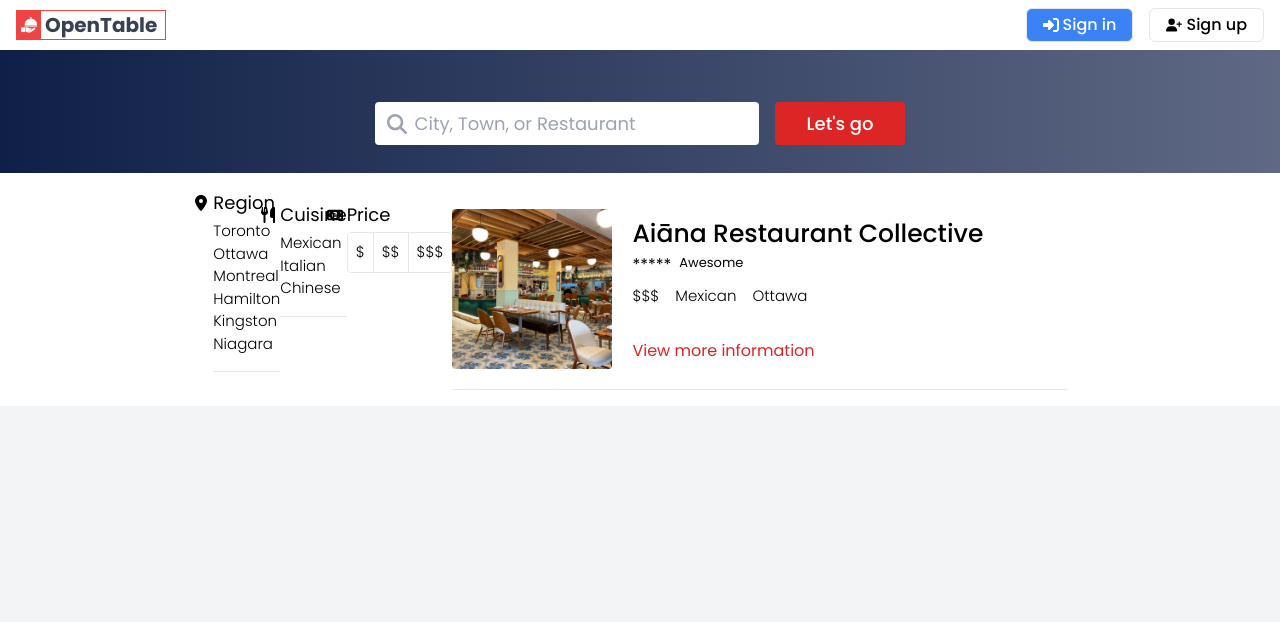
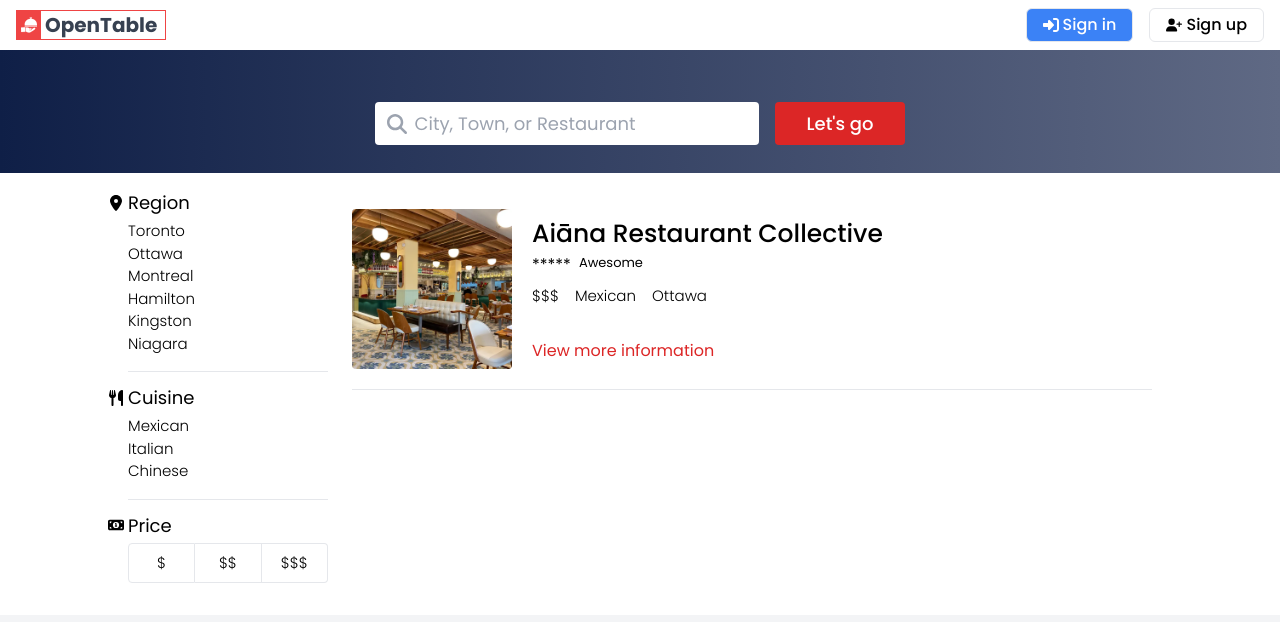
Before and after one commit to frontendfixer/OpenTable-NextJS-App, a Next.js app: page /search in a window 1280 px wide. Shown: the top 622 px of the page. Built offline with nearby package versions, Linux system fonts and the light colour scheme.

Commit message:
update with of sidebar and main contain

```diff
--- a/app/search/page.tsx
+++ b/app/search/page.tsx
@@ -9,9 +9,11 @@ const Search = () => {
       <main className="m-auto max-w-screen-2xl bg-white">
         <Navbar />
         <Header />
-        <div className="m-auto flex w-2/3 items-start justify-between py-4">
-          <SearchSideBar />
-          <div className="w-5/6">
+        <div className="m-auto flex w-4/5 items-start justify-between py-4">
+          <div className="w-1/5">
+            <SearchSideBar />
+          </div>
+          <div className="ml-6 w-4/5">
             <RestaurantCard />
           </div>
         </div>
```
